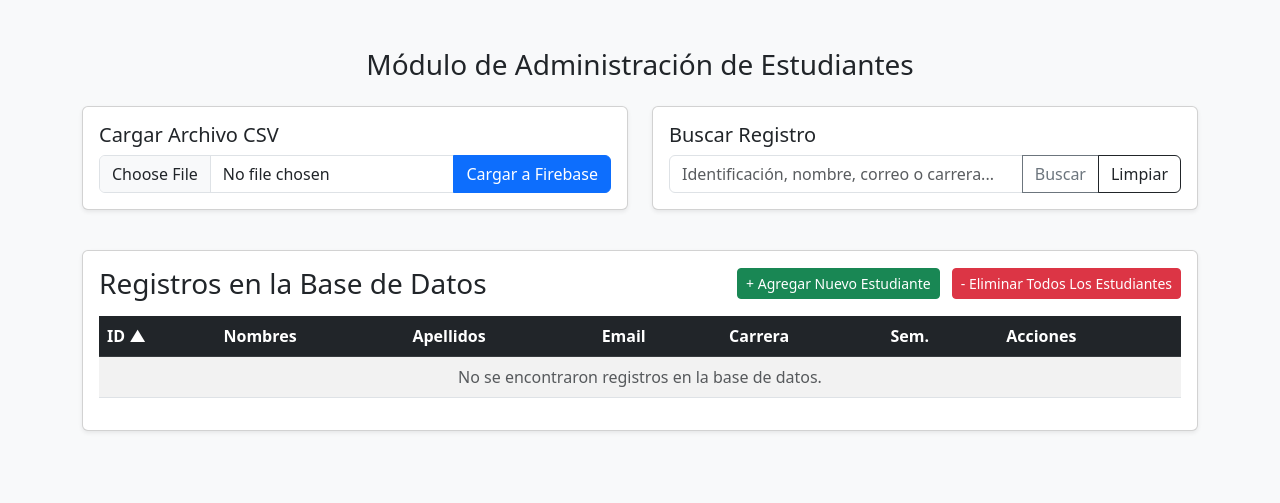
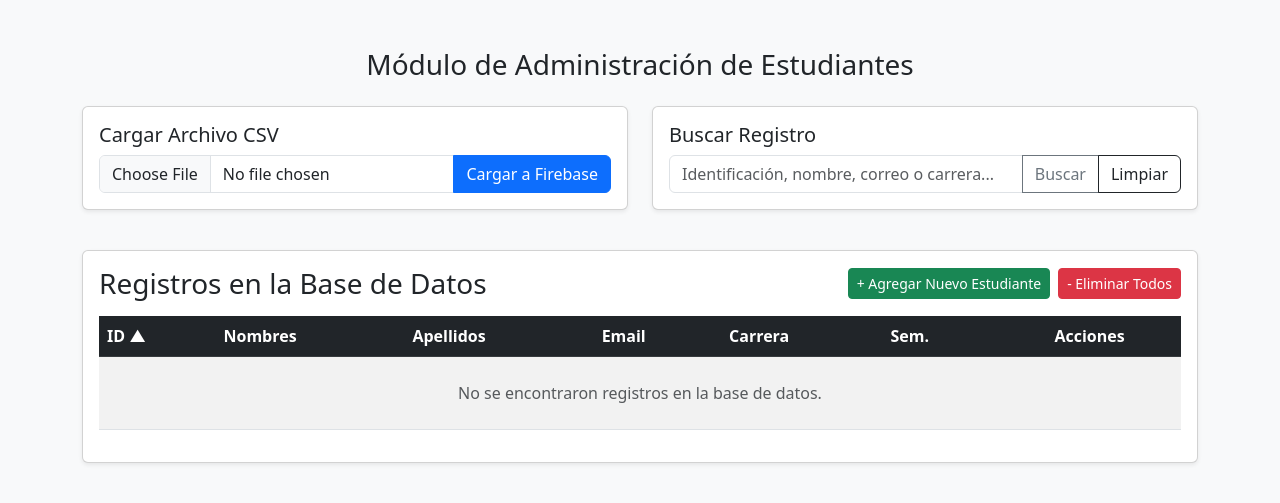
Before and after one commit to aminlugo/ModAdminEstudiantes, a Flask app: page / in a window 1280 px wide. Shown: the top 503 px of the page. Run offline with Flask 3, Linux system fonts and the light colour scheme; data that the repository does not hold is empty.

Commit message:
Add files via upload

```diff
--- a/templates/agregar.html
+++ b/templates/agregar.html
@@ -2,6 +2,7 @@
 <html lang="es">
 <head>
     <meta charset="UTF-8">
+    <meta name="viewport" content="width=device-width, initial-scale=1.0">
     <title>Agregar Estudiante</title>
     <link href="https://cdn.jsdelivr.net/npm/bootstrap@5.3.0/dist/css/bootstrap.min.css" rel="stylesheet">
 </head>
@@ -41,7 +42,7 @@
                             <input type="email" class="form-control" name="email" required placeholder="ejemplo@poligran.edu.co">
                         </div>
                         <div class="row">
-                            <div class="col-md-6 mb-3">
+                            <div class="col-12 col-md-6 mb-3">
                                 <label class="form-label">Género</label>
                                 <select class="form-select" name="genero">
                                     <option value="" selected disabled>Seleccione género...</option>
@@ -49,7 +50,7 @@
                                     <option value="Femenino">Femenino</option>
                                 </select>
                             </div>
-                            <div class="col-md-6 mb-3">
+                            <div class="col-12 col-md-6 mb-3">
                                 <label class="form-label">Edad</label>
                                 <input type="number" class="form-control" name="edad" placeholder="Ej: 38">
                             </div>
--- a/templates/editar.html
+++ b/templates/editar.html
@@ -2,6 +2,7 @@
 <html lang="es">
 <head>
     <meta charset="UTF-8">
+    <meta name="viewport" content="width=device-width, initial-scale=1.0">
     <title>Editar Estudiante</title>
     <link href="https://cdn.jsdelivr.net/npm/bootstrap@5.3.0/dist/css/bootstrap.min.css" rel="stylesheet">
 </head>
--- a/templates/index.html
+++ b/templates/index.html
@@ -2,6 +2,7 @@
 <html lang="es">
 <head>
     <meta charset="UTF-8">
+    <meta name="viewport" content="width=device-width, initial-scale=1.0">
     <title>Módulo de Administración de Estudiantes - Cloud Firestore</title>
     <link href="https://cdn.jsdelivr.net/npm/bootstrap@5.3.0/dist/css/bootstrap.min.css" rel="stylesheet">
     <style>
@@ -33,7 +34,7 @@
 
         <!-- Sección de Carga CSV y Búsqueda -->
         <div class="row mb-4">
-            <div class="col-md-6 mb-3">
+            <div class="col-12 col-md-6 mb-3">
                 <div class="card shadow-sm p-3">
                     <h5>Cargar Archivo CSV</h5>
                     <form action="/cargar_csv" method="POST" enctype="multipart/form-data">
@@ -44,7 +45,7 @@
                     </form>
                 </div>
             </div>
-            <div class="col-md-6 mb-3">
+            <div class="col-12 col-md-6 mb-3">
                 <div class="card shadow-sm p-3">
                     <h5>Buscar Registro</h5>
                     <form action="/" method="GET">
@@ -63,18 +64,19 @@
         <!-- Tabla de Registros -->
         <div class="card shadow-sm">
             <div class="card-body">
-                <div class="d-flex justify-content-between align-items-center mb-3">
+                <div class="d-flex flex-column flex-md-row justify-content-between align-items-md-center gap-3 mb-3">
                     <h3 class="card-title m-0">Registros en la Base de Datos</h3>
-                    <div>
-                        <a href="/agregar" class="btn btn-success btn-sm me-2">+ Agregar Nuevo Estudiante</a>
-                        <form action="/eliminar_todos" method="POST" style="display:inline-block;" onsubmit="return confirm('¡ADVERTENCIA! ¿Está completamente seguro de eliminar TODOS los registros de la base de datos?');">
-                            <button type="submit" class="btn btn-danger btn-sm">- Eliminar Todos Los Estudiantes</button>
+                    <div class="d-flex flex-wrap gap-2">
+                        <a href="/agregar" class="btn btn-success btn-sm">+ Agregar Nuevo Estudiante</a>
+                        <form action="/eliminar_todos" method="POST" class="d-inline" onsubmit="return confirm('¡ADVERTENCIA! ¿Está completamente seguro de eliminar TODOS los registros de la base de datos?');">
+                            <button type="submit" class="btn btn-danger btn-sm">- Eliminar Todos</button>
                         </form>
                     </div>
                 </div>
 
+                <!-- Contenedor responsive con indicador visual de desplazamiento horizontal si es necesario -->
                 <div class="table-responsive">
-                    <table class="table table-striped table-hover align-middle">
+                    <table class="table table-striped table-hover align-middle text-nowrap">
                         <thead class="table-dark">
                             <tr>
                                 <th>
@@ -107,7 +109,7 @@
                                         Sem. {% if ordenar_actual == 'semestre' %}{{ '▲' if dir_actual == 'asc' else '▼' }}{% endif %}
                                     </a>
                                 </th>
-                                <th>Acciones</th>
+                                <th class="text-center">Acciones</th>
                             </tr>
                         </thead>
                         <tbody>
@@ -119,20 +121,26 @@
                                 <td>{{ est.email }}</td>
                                 <td>{{ est.carrera }}</td>
                                 <td>{{ est.semestre }}</td>
-                                <td>
-                                    <a href="/editar/{{ est.id_doc }}" class="btn btn-sm btn-warning">Editar</a>
-                                    <form action="/eliminar/{{ est.id_doc }}" method="POST" style="display:inline-block;" onsubmit="return confirm('¿Está seguro de eliminar este registro?');">
-                                        <button type="submit" class="btn btn-sm btn-danger">Eliminar</button>
-                                    </form>
+                                <td class="text-center">
+                                    <div class="d-inline-flex gap-1">
+                                        <a href="/editar/{{ est.id_doc }}" class="btn btn-sm btn-warning">Editar</a>
+                                        <form action="/eliminar/{{ est.id_doc }}" method="POST" class="d-inline" onsubmit="return confirm('¿Está seguro de eliminar este registro?');">
+                                            <button type="submit" class="btn btn-sm btn-danger">Eliminar</button>
+                                        </form>
+                                    </div>
                                 </td>
                             </tr>
                             {% else %}
                             <tr>
-                                <td colspan="7" class="text-center text-muted">No se encontraron registros en la base de datos.</td>
+                                <td colspan="7" class="text-center text-muted py-4">No se encontraron registros en la base de datos.</td>
                             </tr>
                             {% endfor %}
                         </tbody>
                     </table>
+                </div>
+                <!-- Pequeña ayuda visual para celulares indicando desplazamiento -->
+                <div class="text-muted text-center small mt-2 d-md-none">
+                    <i class="bi bi-arrow-left-right"></i> Desliza horizontalmente la tabla para ver más columnas y acciones.
                 </div>
             </div>
         </div>
```
